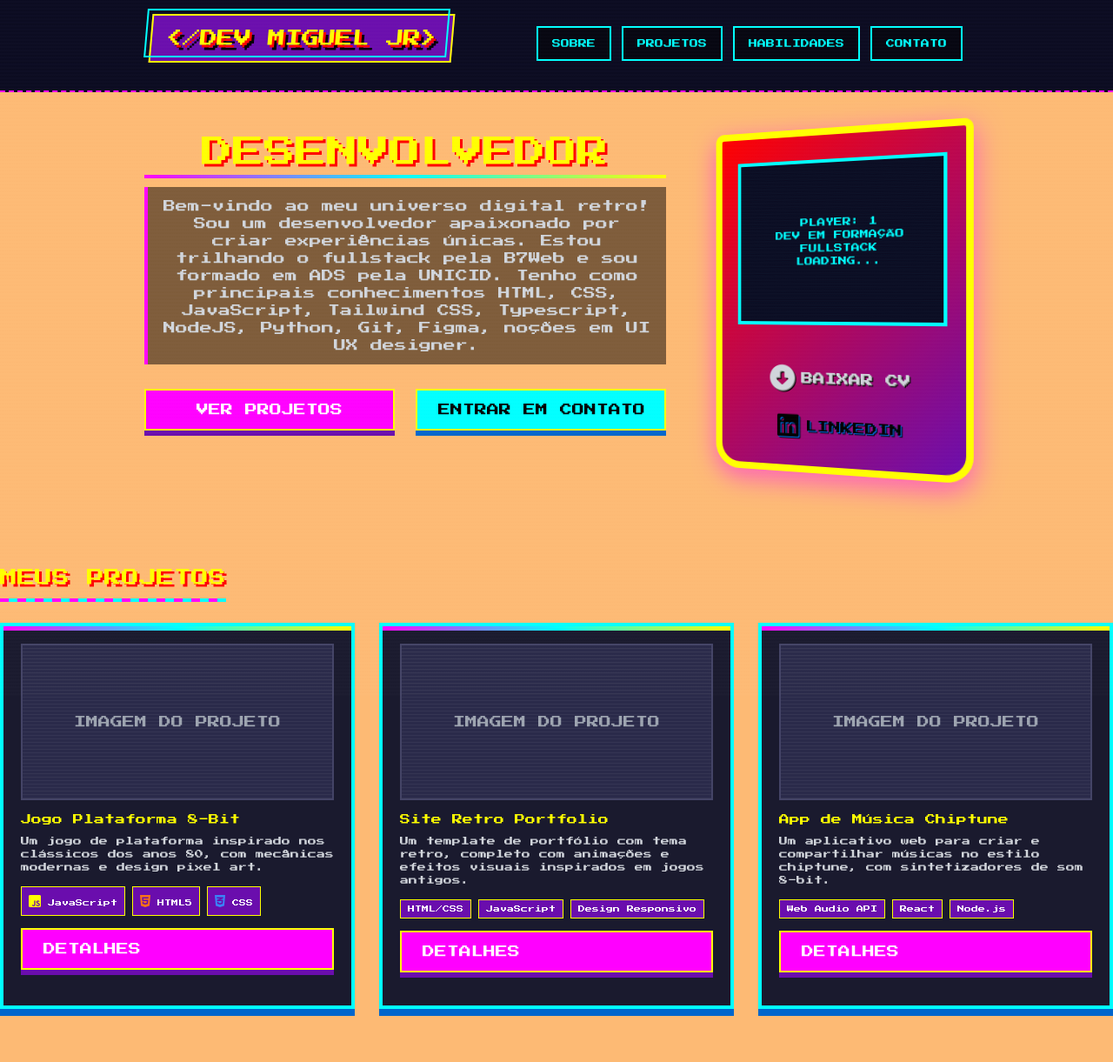
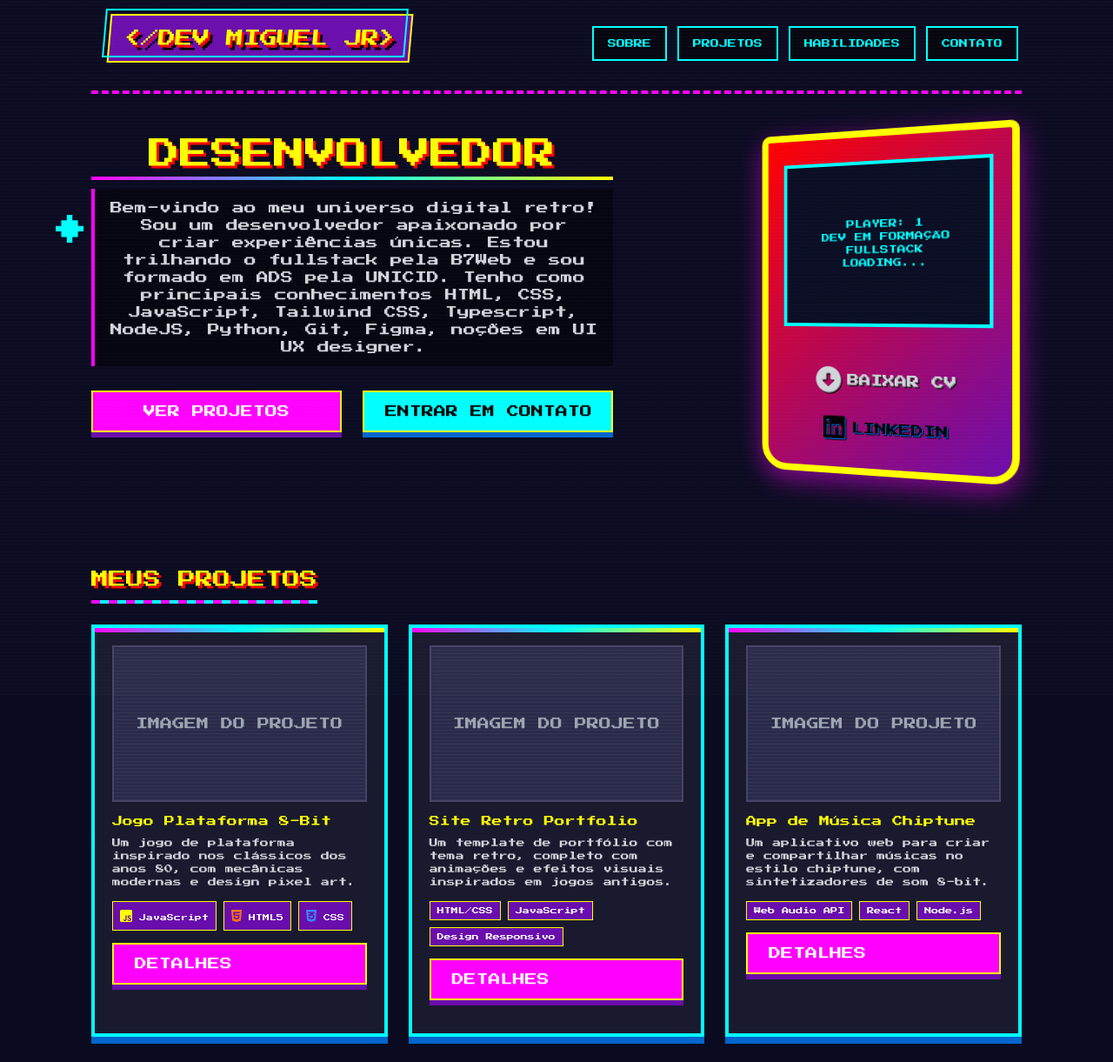
Before and after one commit to migueljrdev/arcade-portifolio, a website: page index.html in a window 1280 px wide. Shown: the top 1221 px of the page at 87% size. Drawn offline with nearby package versions, Linux system fonts and the light colour scheme; files that its build step writes are made by us from their sources.

Commit message:
ajuste centralizando section

```diff
--- a/index.html
+++ b/index.html
@@ -22,17 +22,17 @@
     <div class="space-invader" style="top: 60%; left: 10%; animation-delay: 2s;"></div>
     <div class="space-invader" style="top: 80%; left: 70%; animation-delay: 3s;"></div>
 
-    <header class="fixed top-0 left-0 w-full z-[1000] bg-dark-primary transition-transform duration-300 ease-in-out border-b-2 border-dashed border-b-roxo-light-color">
+    <header class=" fixed top-0 left-0 w-full z-[1000] bg-dark-primary transition-transform duration-300 ease-in-out">
 
         <div class="fixed top-0 left-0 w-full h-full bg-gradient-custom bg-100-4 z-50 pointer-events-none opacity-40"></div>
 
-        <div class="container m-auto p-4 md:flex items-center justify-center">
-            <div class="flex flex-col md:flex-row md:gap-24 items-start md:items-center">
+        <div class="container m-auto p-4 md:pr-0 md:flex items-center justify-center lg:max-w-[1070px] border-b-4 border-dashed border-b-roxo-light-color">
+            <div class="flex flex-col md:flex-row md:gap-10 lg:gap-52 items-start md:items-center ">
                 <div class="logo shadow-primary uppercase tracking-tight whitespace-nowrap flex-shrink-0">&lt;/DEV Miguel Jr&gt;</div>
                 <button class="block md:hidden absolute top-4 right-4 border-2 border-secondary-color text-secondary-color text-xlcursor-pointer py-2 px-3 bg-[#00000080]" id="menuToggle">
                     <i class="fas fa-bars"></i>
                 </button>
-                <nav class="w-full hidden md:flex md:justify-center" id="mainNav">
+                <nav class="w-full hidden md:flex md:justify-center " id="mainNav">
                     <ul class="flex flex-col md:flex-row gap-3 md:gap-2 lg:gap-3">
                         <li class="nav-li"><a class="nav-li-a" href="#about">SOBRE</a></li>
                         <li class="nav-li"><a class="nav-li-a" href="#projects">PROJETOS</a></li>
@@ -44,18 +44,18 @@
         </div>
 
     </header>
-    <div class="container bg-orange-300 m-auto relative z-10">
+    <div class="container m-auto relative z-10">
 
-        <section class="flex flex-col md:flex-row text-center py-10 items-center justify-center gap-8 md:gap-12 relative" id="about">
-            <div class="max-w-full md:max-w-[600px] relative z-[5] mb-7 flex-1 md:flex-none">
+        <section class="flex flex-col md:flex-row text-center py-10 items-center justify-center gap-8 md:gap-12 lg:justify-between lg:max-w-[1070px] lg:m-auto relative " id="about">
+            <div class=" max-w-full md:max-w-[400px] lg:max-w-[600px] relative z-[5] mb-7 flex-1 md:flex-none">
                 <h1 class="hero-h1">DESENVOLVEDOR</h1>
-                <p class="text-[11px] leading-[1.6] md:text-sm mb-7 text-gray-300 bg-black/50 p-3 border-l-4 border-l-roxo-light-color ">Bem-vindo ao meu universo digital retro! Sou um desenvolvedor apaixonado por criar experiências únicas. Estou trilhando o fullstack pela B7Web e sou formado em ADS pela UNICID. Tenho como principais conhecimentos HTML, CSS, JavaScript, Tailwind CSS, Typescript, NodeJS, Python, Git, Figma, noções em UI UX designer.</p>
-                <div class="md:flex md:whitespace-nowrap gap-6 md:justify-between">
+                <p class="text-[11px] leading-[1.6] lg:text-sm mb-7 text-gray-300 bg-black/50 p-3 border-l-4 border-l-roxo-light-color ">Bem-vindo ao meu universo digital retro! Sou um desenvolvedor apaixonado por criar experiências únicas. Estou trilhando o fullstack pela B7Web e sou formado em ADS pela UNICID. Tenho como principais conhecimentos HTML, CSS, JavaScript, Tailwind CSS, Typescript, NodeJS, Python, Git, Figma, noções em UI UX designer.</p>
+                <div class="lg:flex lg:whitespace-nowrap gap-6 md:justify-between">
                     <a href="#projects" class="btn">VER PROJETOS</a>
                     <a href="#contact" class="btn btn-secondary">ENTRAR EM CONTATO</a>
                 </div>
             </div>
-            <div class="flex-1 md:flex-none flex relative">
+            <div class="flex-1 md:flex-none flex relative lg:mr-2">
                 <div class="arcade-machine">
                     <div class="arcade-screen">
                         PLAYER: 1<br>
@@ -71,9 +71,9 @@
             </div>
         </section>
 
-        <section id="projects">
+        <section id="projects" class="lg:max-w-[1070px] lg:mx-auto">
             <h2 class="section-title">MEUS PROJETOS</h2>
-            <div class="grid grid-cols-1 md:grid-cols-[repeat(auto-fill,minmax(300px,1fr))] gap-7">
+            <div class="grid grid-cols-1 md:grid-cols-[repeat(auto-fill,minmax(300px,1fr))] gap-6">
                 <div class="project-card">
                     <div class="project-image">IMAGEM DO PROJETO</div>
                     <h3 class="project-card-h3">Jogo Plataforma 8-Bit</h3>
@@ -110,7 +110,7 @@
             </div>
         </section>
 
-        <section id="skills">
+        <section id="skills" class="lg:max-w-[1070px] lg:mx-auto">
             <h2 class="section-title">MINHAS HABILIDADES</h2>
             <div class="skills-container">
                 <div class="skill-category">
@@ -138,7 +138,7 @@
             </div>
         </section>
 
-        <section id="contact">
+        <section id="contact" class="lg:max-w-[1070px] lg:mx-auto">
             <h2 class="section-title">ENTRE EM CONTATO</h2>
             <div class="max-w-[600px] m-auto bg-[#1a1a2e] p-8 border-4 border-roxo-light-color box-shadow-roxo">
                 <form id="contactForm">
```
